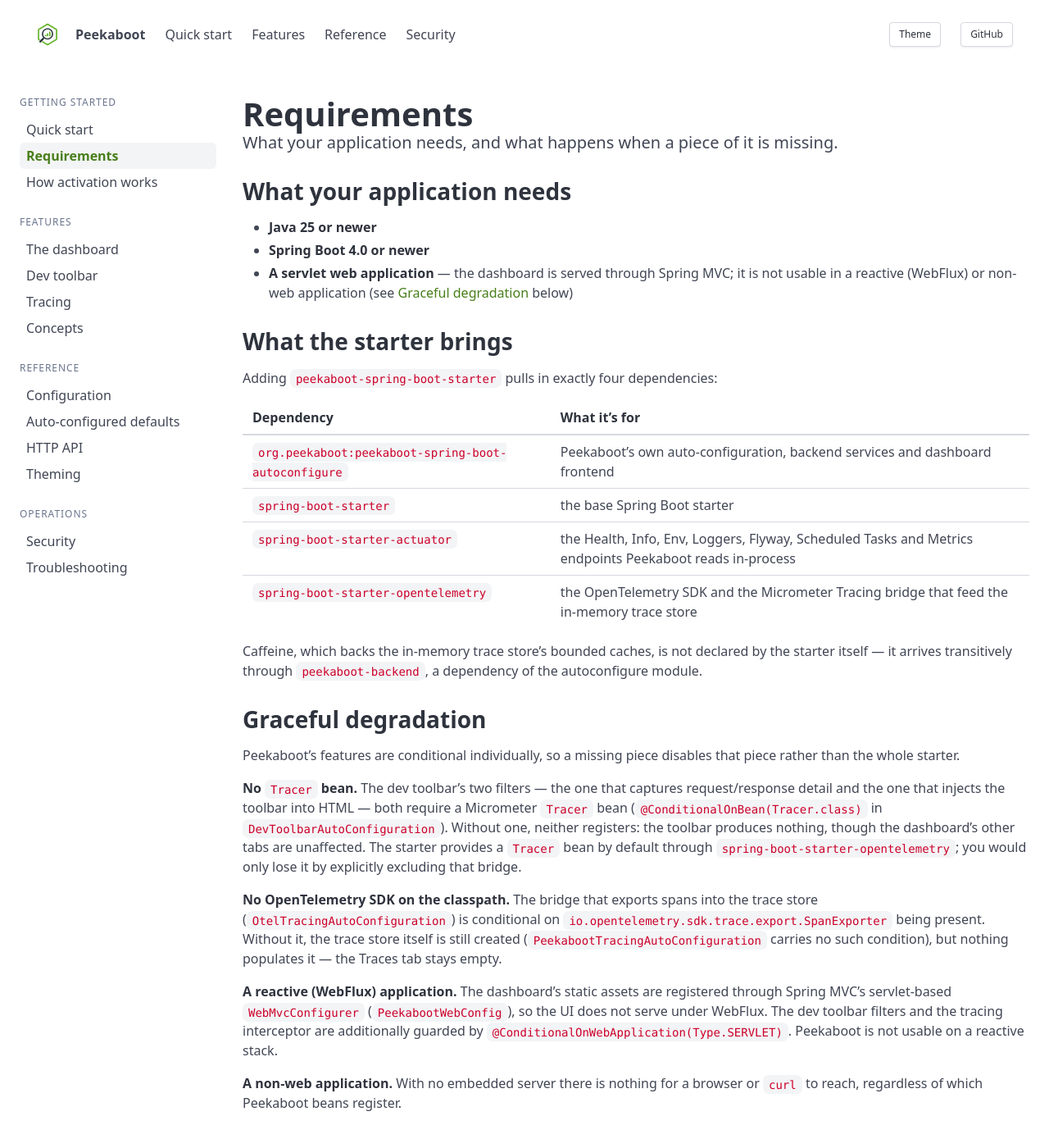
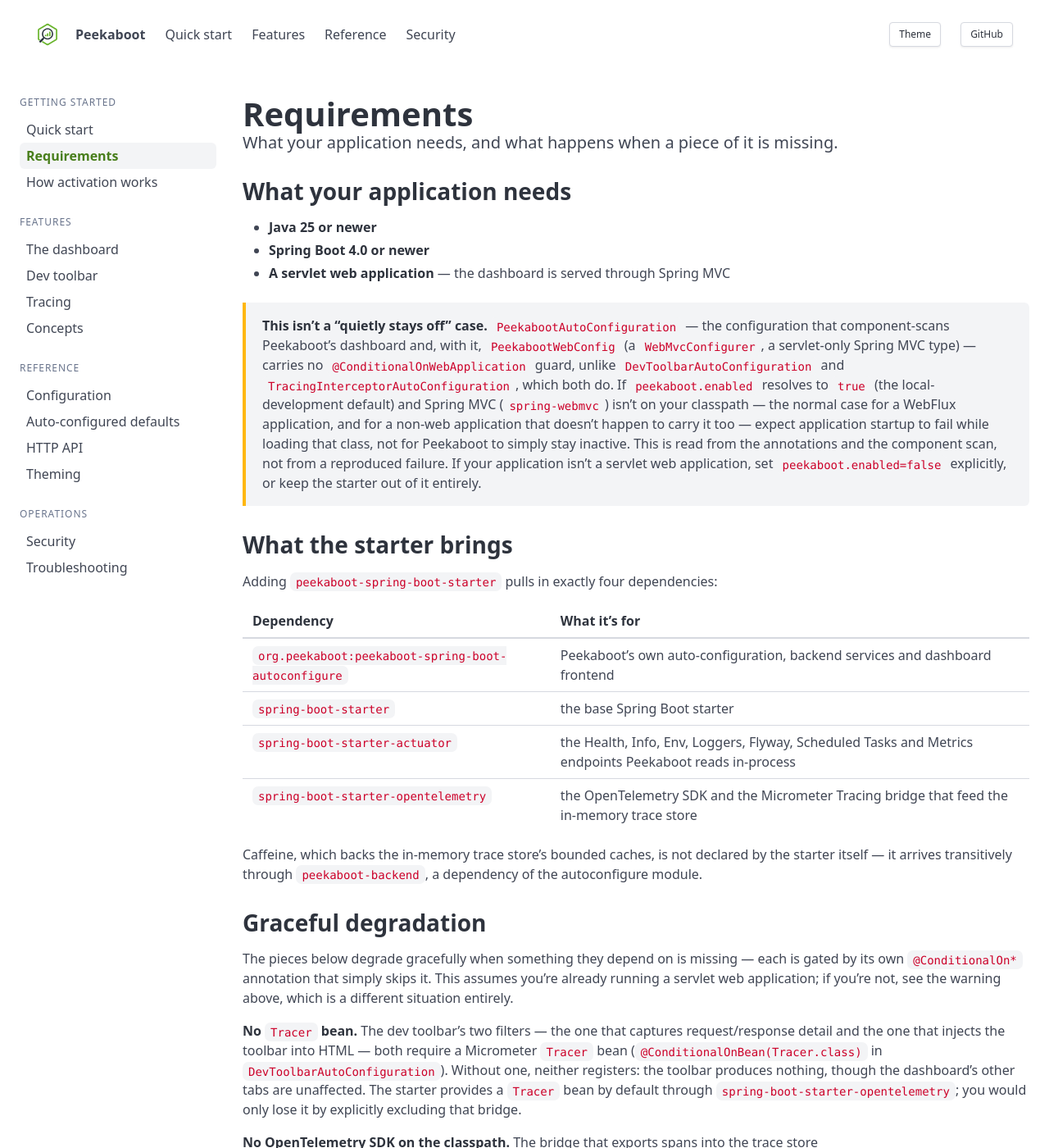
Before and after one commit to peekaboot-org/peekaboot-org.github.io, a Jekyll site: the page built from docs/requirements.md, in a window 1280 px wide and 1400 px high. Shown: the whole window at 82% size. Built offline with Jekyll 4.4.1, drawn with Linux system fonts in a browser that asks for light colours.

Commit message:
fix(docs): correct requirements.md's non-servlet degradation claim
PeekabootAutoConfiguration carries no @ConditionalOnWebApplication guard
and component-scans PeekabootWebConfig, a servlet-only WebMvcConfigurer
with no guard of its own — so a reactive or non-web application should
expect startup to fail, not for Peekaboot to stay quietly inactive as
previously stated.

```diff
--- a/docs/requirements.md
+++ b/docs/requirements.md
@@ -8,9 +8,22 @@
 
 - **Java 25 or newer**
 - **Spring Boot 4.0 or newer**
-- **A servlet web application** &mdash; the dashboard is served through Spring MVC; it is not
-  usable in a reactive (WebFlux) or non-web application (see
-  [Graceful degradation](#graceful-degradation) below)
+- **A servlet web application** &mdash; the dashboard is served through Spring MVC
+
+<div class="pk-callout pk-callout--warning" markdown="1">
+**This isn't a "quietly stays off" case.** `PeekabootAutoConfiguration` &mdash; the
+configuration that component-scans Peekaboot's dashboard and, with it,
+`PeekabootWebConfig` (a `WebMvcConfigurer`, a servlet-only Spring MVC type) &mdash; carries no
+`@ConditionalOnWebApplication` guard, unlike `DevToolbarAutoConfiguration` and
+`TracingInterceptorAutoConfiguration`, which both do. If `peekaboot.enabled` resolves to
+`true` (the local-development default) and Spring MVC (`spring-webmvc`) isn't on your
+classpath &mdash; the normal case for a WebFlux application, and for a non-web application
+that doesn't happen to carry it too &mdash; expect application startup to fail while loading
+that class, not for Peekaboot to simply stay inactive. This is read from the annotations and
+the component scan, not from a reproduced failure. If your application isn't a servlet web
+application, set `peekaboot.enabled=false` explicitly, or keep the starter out of it
+entirely.
+</div>
 
 ## What the starter brings
 
@@ -29,8 +42,10 @@
 
 ## Graceful degradation
 
-Peekaboot's features are conditional individually, so a missing piece disables that piece
-rather than the whole starter.
+The pieces below degrade gracefully when something they depend on is missing &mdash; each is
+gated by its own `@ConditionalOn*` annotation that simply skips it. This assumes you're
+already running a servlet web application; if you're not, see the warning above, which is a
+different situation entirely.
 
 **No `Tracer` bean.** The dev toolbar's two filters &mdash; the one that captures
 request/response detail and the one that injects the toolbar into HTML &mdash; both require a
@@ -45,11 +60,3 @@
 being present. Without it, the trace store itself is still created
 (`PeekabootTracingAutoConfiguration` carries no such condition), but nothing populates it
 &mdash; the Traces tab stays empty.
-
-**A reactive (WebFlux) application.** The dashboard's static assets are registered through
-Spring MVC's servlet-based `WebMvcConfigurer` (`PeekabootWebConfig`), so the UI does not serve
-under WebFlux. The dev toolbar filters and the tracing interceptor are additionally guarded by
-`@ConditionalOnWebApplication(Type.SERVLET)`. Peekaboot is not usable on a reactive stack.
-
-**A non-web application.** With no embedded server there is nothing for a browser or `curl`
-to reach, regardless of which Peekaboot beans register.
```
